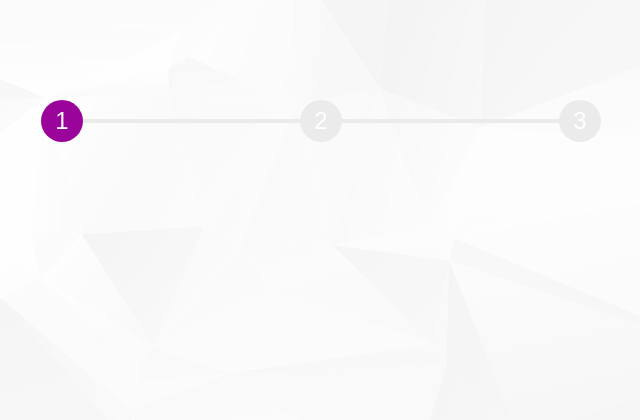
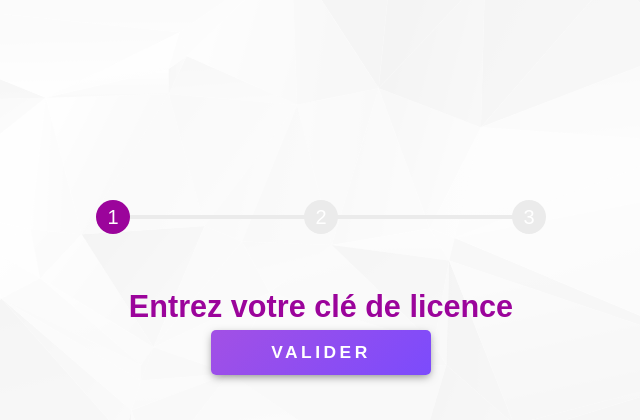
Before and after one commit to scbj/appy-sso-webapp, a Vue app: page /activate in a window 1280 px wide. Shown: the top 420 px of the page, without its empty margins (319-959 px from the left). Built offline with nearby package versions, Linux system fonts and the light colour scheme; no server answers; a web font is replaced by a local one; what vue-mq would draw is missing.

Commit message:
Création du composant ActivateLicenceBaseStep
• Reset du style des elements button
• Création du composant ActivateLicenceBaseStep
• Implémentation de ActivateLicenceBaseStep
• Modification de la taille du StepIndicator et de ses cercles

```diff
--- a/src/assets/scss/base.scss
+++ b/src/assets/scss/base.scss
@@ -47,6 +47,13 @@ a, a:visited, a:active {
   &:hover {
     transition: none;
   }
+}
+
+button {
+  border: none;
+  color: inherit;
+  line-height: normal;
+  padding: 1rem 2rem;
 }
 
 .app-title {
--- /dev/null
+++ b/src/components/activateLicence/ActivateLicenceBaseStep.vue
@@ -0,0 +1,67 @@
+<template lang="pug">
+.activate-licence-base-step
+  h1 {{ title }}
+  //- slot
+  button( @click="$emit('next')" ) {{ button }}
+</template>
+
+<script>
+export default {
+  props: {
+    title: {
+      type: String,
+      required: true
+    },
+    button: {
+      type: String,
+      required: true
+    }
+  }
+}
+</script>
+
+<style lang="scss" scoped>
+.activate-licence-base-step {
+  display: flex;
+  flex-direction: column;
+  align-items: center;
+
+  > h1 {
+    color: #9B049B;
+    font-weight: 600;
+    font-size: 2.55rem;
+  }
+
+  > button {
+    cursor: pointer;
+    user-select: none;
+    --start-color: #A250E5;
+    --stop-color: #7C4BFC;
+    background: linear-gradient(
+      135deg,
+      #a250e5 0%,
+      #7c4bfc 100%
+    );
+    color: white;
+    font-family: "source-sans-pro",sans-serif;
+    font-size: 1.45rem;
+    font-weight: 600;
+    letter-spacing: .2em;
+    border-radius: 5px;
+    min-width: 12.7em;
+    box-shadow: 0 3px 10px -2px rgba(black, .5);
+    transition: box-shadow .2s ease-out,
+                transform .2s ease-in-out;
+
+    &:active, &:focus {
+      outline: none;
+    }
+
+    &:hover {
+      box-shadow: 0 4px 18px -3px rgba(black, .7);
+      // transform: translateY(-2px);
+    }
+  }
+}
+
+</style>
--- a/src/components/activateLicence/ActivateLicenceKey.vue
+++ b/src/components/activateLicence/ActivateLicenceKey.vue
@@ -0,0 +1,16 @@
+<template lang="pug">
+ActivateLicenceBaseStep(
+  title='Entrez votre clé de licence',
+  button='VALIDER'
+)
+</template>
+
+<script>
+import ActivateLicenceBaseStep from './ActivateLicenceBaseStep'
+
+export default {
+  components: {
+    ActivateLicenceBaseStep
+  }
+}
+</script>
--- a/src/components/activateLicence/ActivateLicencePage.vue
+++ b/src/components/activateLicence/ActivateLicencePage.vue
@@ -1,6 +1,7 @@
 <template lang="pug">
 .activate-licence-page
   StepIndicator( :active='activeStep' :count='3' )
+  ActivateLicenceKey
 </template>
 
 <script>
@@ -30,9 +31,13 @@ export default {
   background-size: cover;
   background-position: center;
   height: 100vh;
-  padding: 100px;
+  padding-top: 25vh;
   display: flex;
   flex-direction: column;
   align-items: center;
 }
+
+.step-indicator {
+  margin-bottom: 4.2rem;
+}
 </style>
--- a/src/components/activateLicence/StepIndicator.vue
+++ b/src/components/activateLicence/StepIndicator.vue
@@ -37,12 +37,12 @@ export default {
 .step-indicator {
   --active-color: #9B049B;
   --inactive-color: #EBEBEB;
-  --circle-size: 42px;
+  --circle-size: 34px;
   --progress-height: 4px;
 
   position: relative;
   width: 100%;
-  max-width: 560px;
+  max-width: 450px;
   display: flex;
   justify-content: space-between;
 }
@@ -76,7 +76,6 @@ export default {
 .circle {
   color: white;
   background-color: var(--inactive-color);
-  font-size: 24px;
   width: var(--circle-size);
   height: var(--circle-size);
   border-radius: 50%;
@@ -94,6 +93,7 @@ export default {
 
   > span {
     user-select: none;
+    font-size: 20px;
     height: var(--circle-size);
     line-height: var(--circle-size);
   }
```
